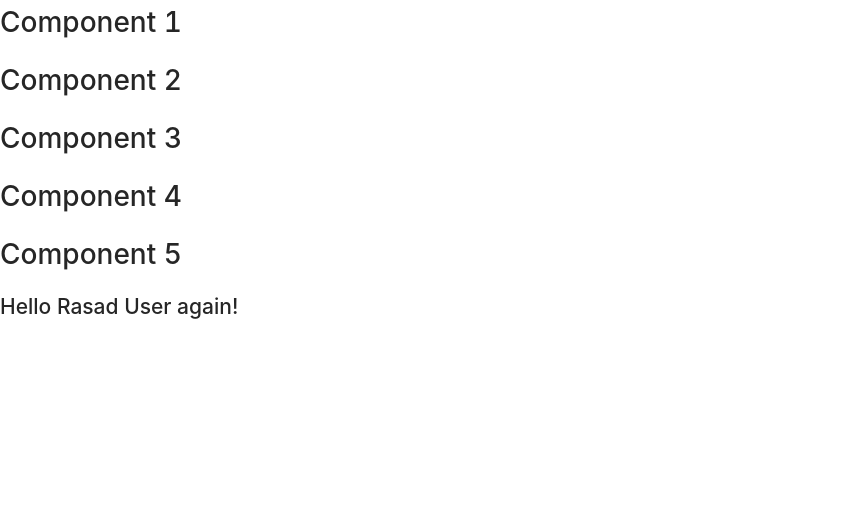
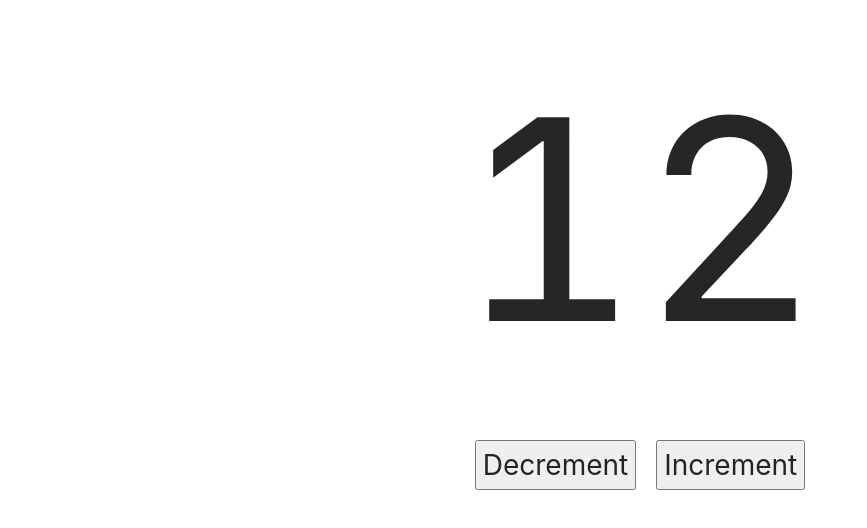
Before and after one commit to pdan/react-course-project, a React (Create React App) app: page / in a window 1280 px wide. Shown: the top 528 px of the page, without its empty margins (0-867 px from the left). Built offline with nearby package versions, Linux system fonts and the light colour scheme.

Commit message:
Create counter

```diff
--- a/src/App.css
+++ b/src/App.css
@@ -1,44 +1,30 @@
 @import '~antd/dist/antd.css';
 
-.app {
-  text-align: center;
+
+.container {
   display: flex;
-  width: 500px;
-  align-items: center;
+  flex-direction: column;
+  align-items:center;
   justify-content: center;
 }
 
-.App-logo {
-  height: 40vmin;
-  pointer-events: none;
+.counter {
+  font-size: 20em;
 }
 
-@media (prefers-reduced-motion: no-preference) {
-  .App-logo {
-    animation: App-logo-spin infinite 20s linear;
-  }
+.control {
+  display: flex;
+  align-items: baseline;
 }
 
-.App-header {
-  background-color: #282c34;
-  min-height: 100vh;
-  display: flex;
-  flex-direction: column;
-  align-items: center;
-  justify-content: center;
-  font-size: calc(10px + 2vmin);
-  color: white;
+.button {
+  margin: 0px 10px;
 }
 
-.App-link {
-  color: #61dafb;
+.decrement-button {
+  font-size: 2em;
 }
 
-@keyframes App-logo-spin {
-  from {
-    transform: rotate(0deg);
-  }
-  to {
-    transform: rotate(360deg);
-  }
+.increment-button {
+  font-size: 2em;
 }
--- a/src/App.tsx
+++ b/src/App.tsx
@@ -1,89 +1,24 @@
-import React, { LegacyRef, MutableRefObject, Ref, useEffect, useRef, useState, useContext, createContext, useReducer } from 'react';
-import { Form, Input, Button, Select } from 'antd';
-import logo from './logo.svg';
-import { ColumnsType } from 'antd/lib/table/Table'
-import './App.css';
-import { Server } from 'http';
-import axios from 'axios'
-import Item from './Item'
+import React, { useEffect } from 'react';
+import './App.css'
 
 
-const UserContext = createContext({})
-
-interface Props {
-  user:string
-}
-
-function Component1() {
-  const [user, setUser] = useState<string>('Rasad User')
-
-  // const [state, dispatch] = useReducer((state, action) => {
-  //   switch (action) {
-  //     case 'plus':
-  //       return state + 1;
-  //     case 'cross':
-  //       return state * 5;
-
-  //   }
-  // }, {})
-
-  // dispatch('plus')
-
-
-  return (
-    <UserContext.Provider value={user}>
-      <h1>Component 1</h1>
-
-      <Component2 />
-    </UserContext.Provider>
-  )
-}
-
-function Component2() {
-  return (
-    <>
-      <h1>Component 2</h1>
-      <Component3  />
-    </>
-  )
-}
-
-function Component3() {
-  return (
-    <>
-      <h1>Component 3</h1>
-      <Component4  />
-    </>
-  )
-}
-
-function Component4() {
-  const user = useContext(UserContext)
-
-  return (
-    <>
-      <h1>Component 4</h1>
-      <Component5  />
-    </>
-  )
-}
-
-function Component5() {
-  const user = useContext(UserContext)
-  return (
-    <>
-      <h1>Component 5</h1>
-      <h2>{`Hello ${user} again!`}</h2>
-    </>
-  )
-}
 
 function App() {
 
 
+
   return (
-    <Component1 />
-
+    <div className='container'>
+      <div className='counter'>12</div>
+      <div className="control">
+        <button className='button decrement-button' onClick={() => { }}>
+          Decrement
+        </button>
+        <button className='button increment-button' onClick={() => { }}>
+          Increment
+        </button>
+      </div>
+    </div>
   );
 }
 
```
Also changed, not shown: src/Item.tsx (deleted, +0 -28 lines), src/mock.ts (added, +164 -0 lines).
